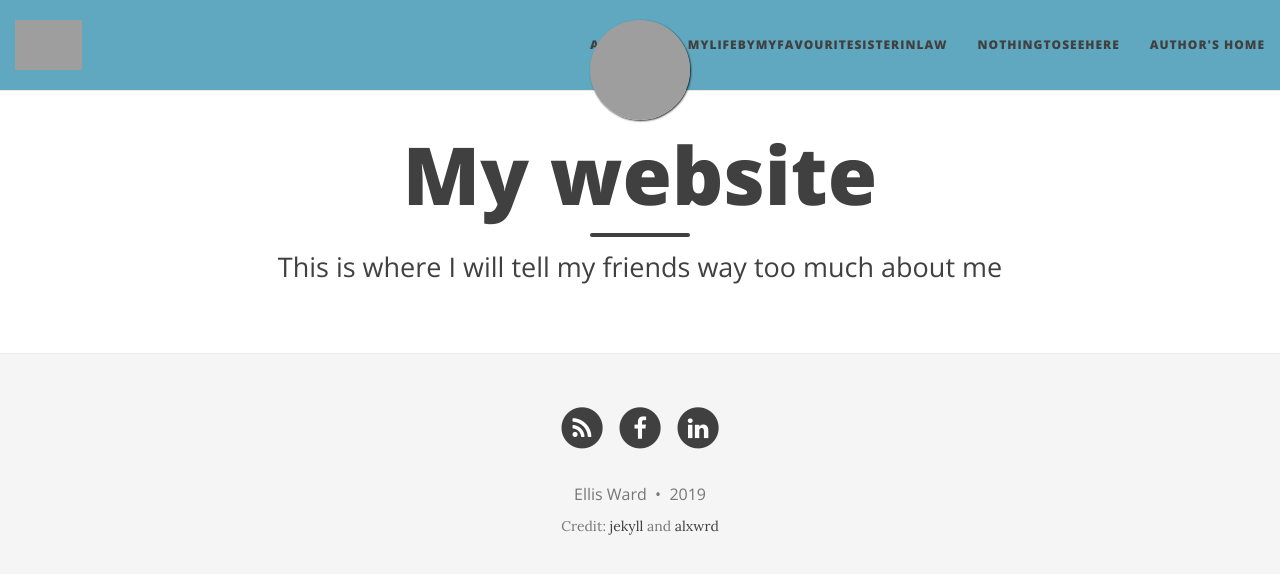
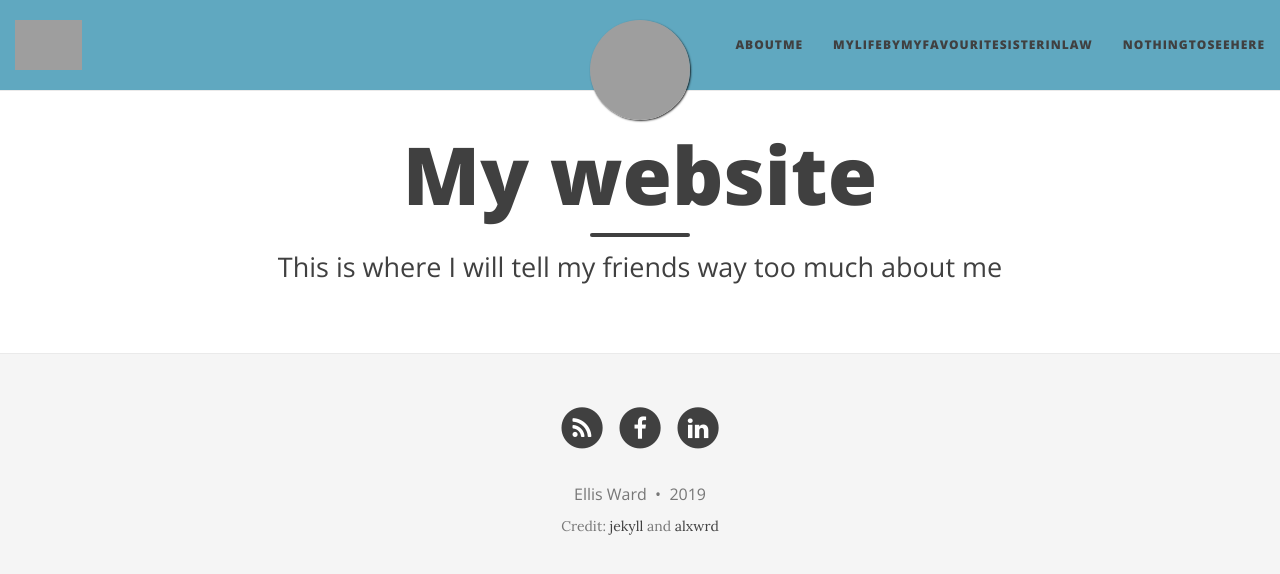
Before and after one commit to ellis-ward/ellis-ward.github.io, a Jekyll site: the page built from index.html, in a window 1280 px wide. Shown: the top 574 px of the page. Built offline with Jekyll 4.4.1, drawn with Linux system fonts in a browser that asks for light colours; nearby versions of some CDN libraries; the list of posts is cut into pages by our own code; grey boxes are pictures that could not be loaded.

Commit message:
Update _config.yml

```diff
--- a/_config.yml
+++ b/_config.yml
@@ -33,7 +33,7 @@ navbar-links:
     # - Beautiful Jekyll: "http://deanattali.com/beautiful-jekyll/"
     # - Learn markdown: "http://www.markdowntutorial.com/"
     # - GitHub Pages: "https://pages.github.com/"
-  Author's home: "https://ellisward.com/"
+  #Author's home: "https://ellisward.com/"
 
 # Image to show in the navigation bar - image must be a square (width = height)
 # Remove this parameter if you don't want an image in the navbar
```
